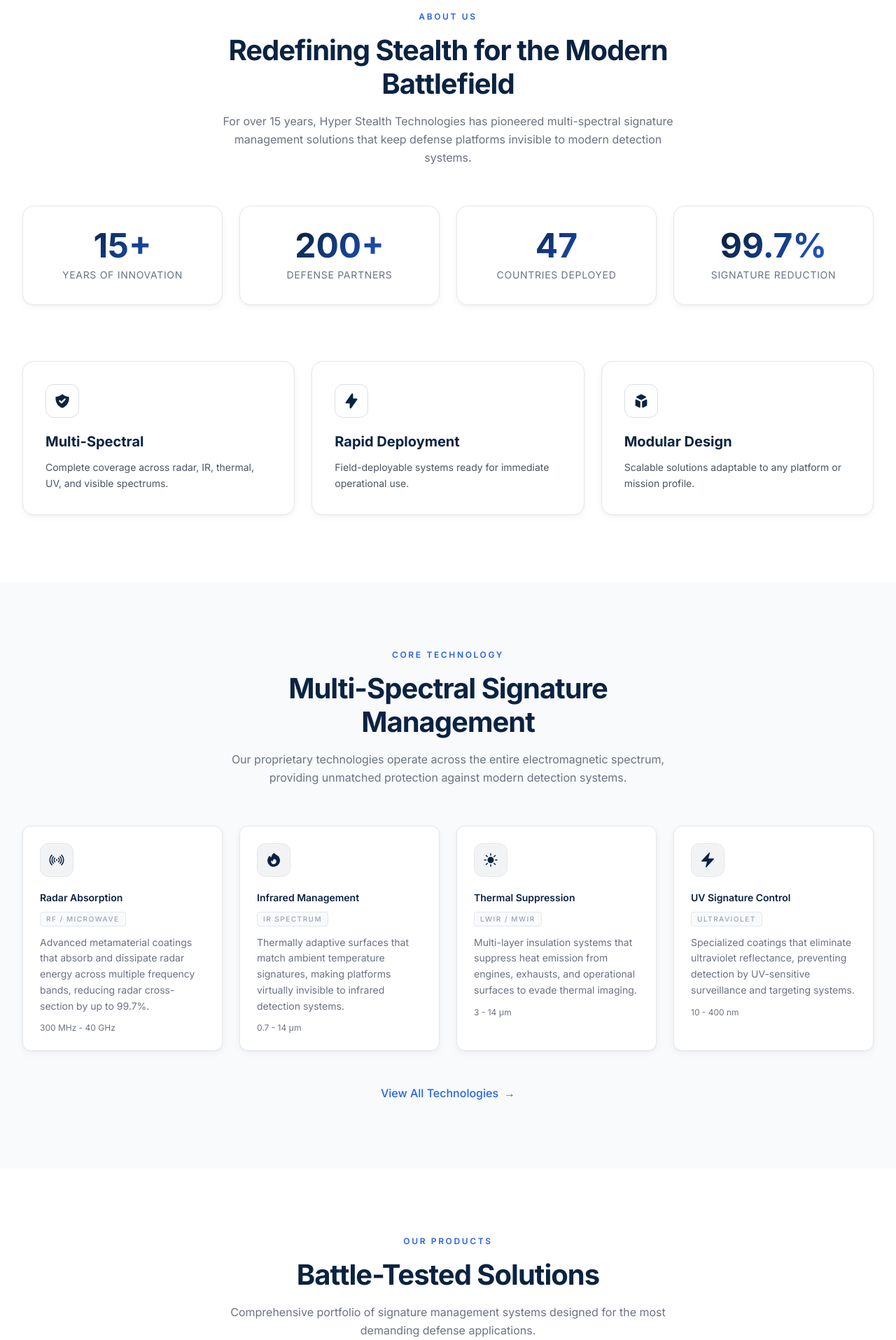
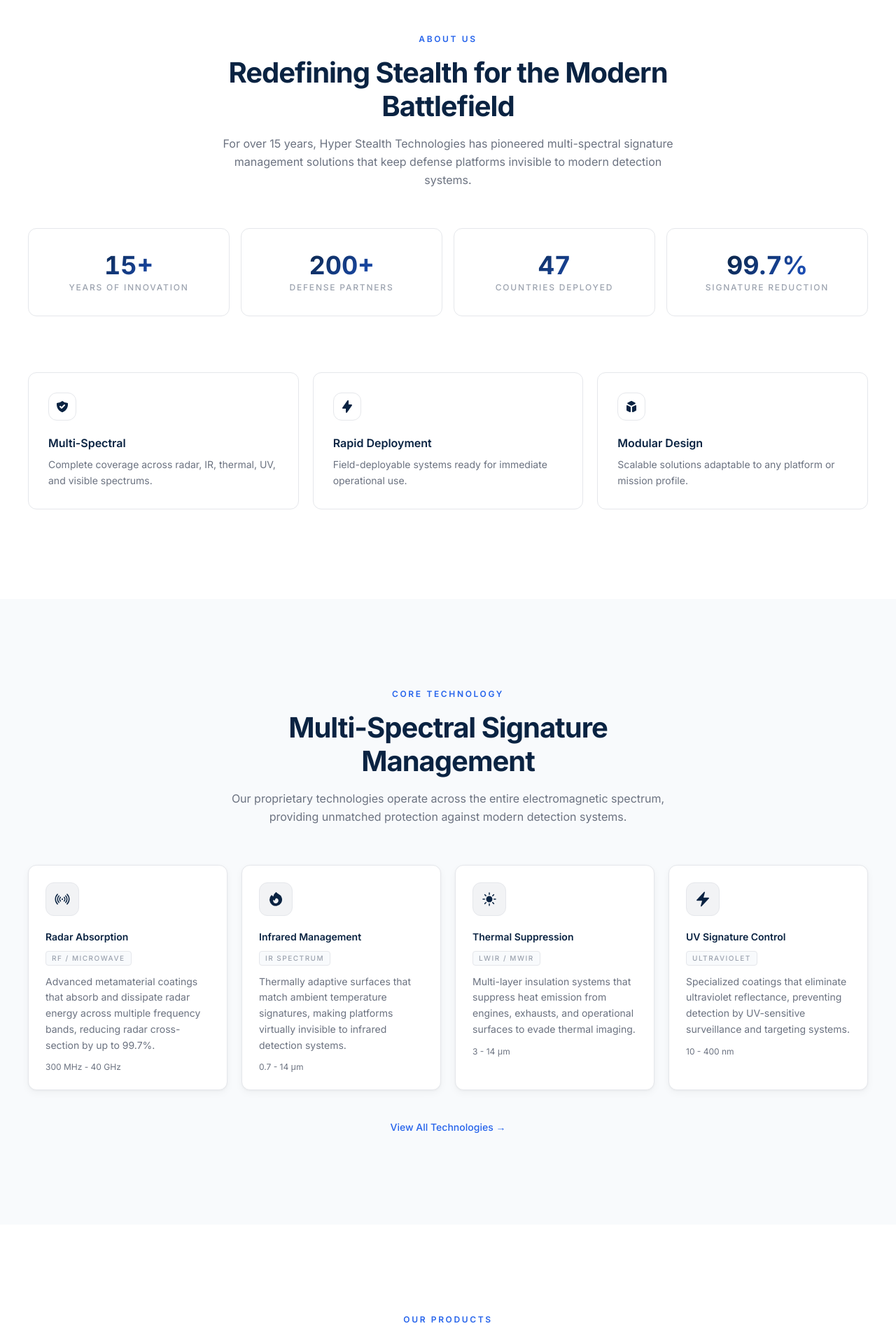
Before and after one commit to Ayush-2-singh/health-stealth-, a Next.js app: page / in a window 1280 px wide. Shown: the part 880-2795 px from the top of the page at 70% size. Built offline with nearby package versions, Linux system fonts and the light colour scheme.

Commit message:
design: home — py-32 sections, alt-bg rhythm, extracted subcomps

```diff
--- a/src/app/page.tsx
+++ b/src/app/page.tsx
@@ -10,6 +10,41 @@
   import { HiShieldCheck, HiLightningBolt, HiCube, HiGlobe, HiAcademicCap, HiCog } from "react-icons/hi";
   import Link from "next/link";
 
+  function StatCard({ value, suffix, label, index }: { value: string; suffix?: string; label: string; index: number }) {
+    return (
+      <motion.div
+        initial={{ opacity: 0, y: 16 }}
+        whileInView={{ opacity: 1, y: 0 }}
+        viewport={{ once: true }}
+        transition={{ duration: 0.5, delay: index * 0.08 }}
+        className="bg-white border border-border rounded-[var(--radius-card)] p-8 text-center hover:border-gray-300 hover:shadow-soft transition-all duration-200"
+      >
+        <div className="text-3xl lg:text-4xl font-bold gradient-text-blue mb-1 tabular-nums">
+          {value}{suffix && <span className="text-secondary">{suffix}</span>}
+        </div>
+        <div className="text-xs text-gray-400 uppercase tracking-[0.15em] font-medium">{label}</div>
+      </motion.div>
+    );
+  }
+
+  function FeatureCard({ icon: Icon, title, desc, index }: { icon: React.ElementType; title: string; desc: string; index: number }) {
+    return (
+      <motion.div
+        initial={{ opacity: 0, y: 16 }}
+        whileInView={{ opacity: 1, y: 0 }}
+        viewport={{ once: true }}
+        transition={{ duration: 0.5, delay: index * 0.08 }}
+        className="bg-white border border-border rounded-[var(--radius-card)] p-7 hover:border-gray-300 hover:shadow-soft transition-all duration-200 group"
+      >
+        <div className="w-10 h-10 bg-primary/6 border border-primary/12 rounded-xl flex items-center justify-center mb-5">
+          <Icon className="w-5 h-5 text-primary" />
+        </div>
+        <h3 className="text-base font-semibold text-heading mb-2">{title}</h3>
+        <p className="text-sm text-gray-500 leading-relaxed">{desc}</p>
+      </motion.div>
+    );
+  }
+
   export default function Home() {
     return (
       <>
@@ -20,89 +55,120 @@
           secondaryCTA={{ label: "Contact Us", href: "/contact" }}
         />
 
-        <section className="relative py-24 px-6 lg:px-8">
+        {/* About / Stats */}
+        <section className="py-32 px-6 lg:px-10">
           <div className="max-w-7xl mx-auto">
-            <SectionTitle eyebrow="About Us" title="Redefining Stealth for the Modern Battlefield" description="For over 15 years, Hyper Stealth Technologies has pioneered multi-spectral signature management solutions that keep defense platforms invisible to modern detection systems." />
-            <div className="grid grid-cols-2 lg:grid-cols-4 gap-6 mb-20">
+            <SectionTitle
+              eyebrow="About Us"
+              title="Redefining Stealth for the Modern Battlefield"
+              description="For over 15 years, Hyper Stealth Technologies has pioneered multi-spectral signature management solutions that keep defense platforms invisible to modern detection systems."
+            />
+            <div className="grid grid-cols-2 lg:grid-cols-4 gap-4 mb-20">
               {stats.map((stat, i) => (
-                <motion.div key={i} initial={{ opacity: 0, y: 30 }} whileInView={{ opacity: 1, y: 0 }} viewport={{ once: true }} transition={{ duration: 0.6, delay: i * 0.1 }} className="relative bg-white border border-border rounded-2xl p-8 text-center hover:border-primary/20 hover:shadow-card transition-all shadow-soft">
-                  <div className="text-4xl md:text-5xl font-bold gradient-text-blue mb-2">{stat.value}<span className="text-secondary">{stat.suffix}</span></div>
-                  <div className="text-sm text-gray-500 uppercase tracking-wider">{stat.label}</div>
-                </motion.div>
+                <StatCard key={i} value={stat.value} suffix={stat.suffix} label={stat.label} index={i} />
               ))}
             </div>
-            <div className="grid grid-cols-1 md:grid-cols-3 gap-6">
+            <div className="grid grid-cols-1 md:grid-cols-3 gap-5">
               {[
                 { icon: HiShieldCheck, title: "Multi-Spectral", desc: "Complete coverage across radar, IR, thermal, UV, and visible spectrums." },
                 { icon: HiLightningBolt, title: "Rapid Deployment", desc: "Field-deployable systems ready for immediate operational use." },
                 { icon: HiCube, title: "Modular Design", desc: "Scalable solutions adaptable to any platform or mission profile." },
-              ].map((item, i) => (
-                <motion.div key={i} initial={{ opacity: 0, y: 30 }} whileInView={{ opacity: 1, y: 0 }} viewport={{ once: true }} transition={{ duration: 0.6, delay: i * 0.1 }} className="bg-white border border-border rounded-2xl p-8 hover:border-primary/20 hover:shadow-card transition-all shadow-soft group">
-                  <div className="w-12 h-12 bg-primary/8 border border-primary/15 rounded-xl flex items-center justify-center mb-5 group-hover:bg-primary/12 transition-colors">
-                    <item.icon className="w-6 h-6 text-primary" />
+              ].map((item, i) => <FeatureCard key={i} icon={item.icon} title={item.title} desc={item.desc} index={i} />)}
+            </div>
+          </div>
+        </section>
+
+        {/* Technology */}
+        <section className="py-32 px-6 lg:px-10 bg-surface">
+          <div className="max-w-7xl mx-auto">
+            <SectionTitle
+              eyebrow="Core Technology"
+              title="Multi-Spectral Signature Management"
+              description="Our proprietary technologies operate across the entire electromagnetic spectrum, providing unmatched protection against modern detection systems."
+            />
+            <div className="grid grid-cols-1 md:grid-cols-2 lg:grid-cols-4 gap-5">
+              {technologies.slice(0, 4).map((tech, i) => <TechnologyCard key={tech.id} tech={tech} index={i} />)}
+            </div>
+            <div className="mt-10 text-center">
+              <Link
+                href="/technology"
+                className="inline-flex items-center gap-1.5 text-sm font-medium text-secondary hover:text-secondary-dark transition-colors duration-150"
+              >
+                View All Technologies →
+              </Link>
+            </div>
+          </div>
+        </section>
+
+        {/* Products */}
+        <section className="py-32 px-6 lg:px-10">
+          <div className="max-w-7xl mx-auto">
+            <SectionTitle
+              eyebrow="Our Products"
+              title="Battle-Tested Solutions"
+              description="Comprehensive portfolio of signature management systems designed for the most demanding defense applications."
+            />
+            <div className="grid grid-cols-1 md:grid-cols-2 lg:grid-cols-3 gap-5">
+              {products.slice(0, 3).map((product, i) => <ProductCard key={product.id} product={product} index={i} />)}
+            </div>
+            <div className="mt-10 text-center">
+              <Link
+                href="/products"
+                className="inline-flex items-center gap-1.5 text-sm font-medium text-secondary hover:text-secondary-dark transition-colors duration-150"
+              >
+                Explore Full Catalog →
+              </Link>
+            </div>
+          </div>
+        </section>
+
+        {/* Applications */}
+        <section className="py-32 px-6 lg:px-10 bg-surface">
+          <div className="max-w-7xl mx-auto">
+            <SectionTitle
+              eyebrow="Applications"
+              title="Across All Domains"
+              description="Our solutions protect platforms and personnel across land, sea, air, and critical infrastructure."
+            />
+            <div className="grid grid-cols-1 sm:grid-cols-2 lg:grid-cols-5 gap-4">
+              {applications.map((app, i) => (
+                <motion.div
+                  key={app.id}
+                  initial={{ opacity: 0, y: 16 }}
+                  whileInView={{ opacity: 1, y: 0 }}
+                  viewport={{ once: true }}
+                  transition={{ duration: 0.5, delay: i * 0.07 }}
+                  className="group bg-white border border-border rounded-[var(--radius-card)] p-5 hover:border-gray-300 hover:shadow-soft transition-all duration-200"
+                >
+                  <div className="w-10 h-10 bg-primary/5 border border-primary/10 rounded-xl flex items-center justify-center mb-4">
+                    <HiGlobe className="w-5 h-5 text-primary" />
                   </div>
-                  <h3 className="text-xl font-bold text-heading mb-3">{item.title}</h3>
-                  <p className="text-gray-600 text-sm leading-relaxed">{item.desc}</p>
+                  <h3 className="text-sm font-semibold text-heading mb-1.5 group-hover:text-primary transition-colors duration-150">{app.title}</h3>
+                  <p className="text-xs text-gray-500 leading-relaxed line-clamp-3">{app.description}</p>
                 </motion.div>
               ))}
             </div>
           </div>
         </section>
 
-        <section className="relative py-24 px-6 lg:px-8 bg-surface">
+        {/* Research */}
+        <section className="py-32 px-6 lg:px-10">
           <div className="max-w-7xl mx-auto">
-            <SectionTitle eyebrow="Core Technology" title="Multi-Spectral Signature Management" description="Our proprietary technologies operate across the entire electromagnetic spectrum, providing unmatched protection against modern detection systems." />
-            <div className="grid grid-cols-1 md:grid-cols-2 lg:grid-cols-4 gap-6">
-              {technologies.slice(0, 4).map((tech, i) => <TechnologyCard key={tech.id} tech={tech} index={i} />)}
-            </div>
-            <div className="text-center mt-12">
-              <Link href="/technology" className="inline-flex items-center gap-2 text-secondary hover:text-secondary-dark font-medium transition-colors">View All Technologies <span>→</span></Link>
-            </div>
-          </div>
-        </section>
-
-        <section className="relative py-24 px-6 lg:px-8">
-          <div className="max-w-7xl mx-auto">
-            <SectionTitle eyebrow="Our Products" title="Battle-Tested Solutions" description="Comprehensive portfolio of signature management systems designed for the most demanding defense applications." />
-            <div className="grid grid-cols-1 md:grid-cols-2 lg:grid-cols-3 gap-6">
-              {products.slice(0, 3).map((product, i) => <ProductCard key={product.id} product={product} index={i} />)}
-            </div>
-            <div className="text-center mt-12">
-              <Link href="/products" className="inline-flex items-center gap-2 text-secondary hover:text-secondary-dark font-medium transition-colors">Explore Full Catalog <span>→</span></Link>
-            </div>
-          </div>
-        </section>
-
-        <section className="relative py-24 px-6 lg:px-8 bg-surface">
-          <div className="max-w-7xl mx-auto">
-            <SectionTitle eyebrow="Applications" title="Across All Domains" description="Our solutions protect platforms and personnel across land, sea, air, and critical infrastructure." />
-            <div className="grid grid-cols-1 md:grid-cols-2 lg:grid-cols-5 gap-4">
-              {applications.map((app, i) => (
-                <motion.div key={app.id} initial={{ opacity: 0, y: 30 }} whileInView={{ opacity: 1, y: 0 }} viewport={{ once: true }} transition={{ duration: 0.5, delay: i * 0.08 }} whileHover={{ y: -4 }} className="group relative bg-white border border-border rounded-2xl p-6 hover:border-primary/20 hover:shadow-card transition-all shadow-soft">
-                  <div className="w-12 h-12 bg-gradient-to-br from-primary/8 to-secondary/5 rounded-xl flex items-center justify-center mb-4">
-                    <HiGlobe className="w-6 h-6 text-primary" />
-                  </div>
-                  <h3 className="text-lg font-bold text-heading mb-2 group-hover:text-primary transition-colors">{app.title}</h3>
-                  <p className="text-xs text-gray-600 leading-relaxed line-clamp-3">{app.description}</p>
-                </motion.div>
-              ))}
-            </div>
-          </div>
-        </section>
-
-        <section className="relative py-24 px-6 lg:px-8">
-          <div className="max-w-7xl mx-auto">
-            <SectionTitle eyebrow="Research & Innovation" title="Pushing the Boundaries" description="Our research labs drive continuous innovation in materials science, electromagnetic engineering, and thermal management." />
-            <div className="grid grid-cols-1 md:grid-cols-2 lg:grid-cols-3 gap-6">
+            <SectionTitle
+              eyebrow="Research & Innovation"
+              title="Pushing the Boundaries"
+              description="Our research labs drive continuous innovation in materials science, electromagnetic engineering, and thermal management."
+            />
+            <div className="grid grid-cols-1 md:grid-cols-2 lg:grid-cols-3 gap-5">
               {researchAreas.slice(0, 3).map((area, i) => (
-                <GlassCard key={area.id} delay={i * 0.1}>
+                <GlassCard key={area.id} delay={i * 0.08}>
                   <div className="flex items-start gap-4">
-                    <div className="w-12 h-12 bg-primary/8 border border-primary/15 rounded-xl flex items-center justify-center flex-shrink-0">
-                      <HiAcademicCap className="w-6 h-6 text-primary" />
+                    <div className="w-10 h-10 bg-primary/5 border border-primary/10 rounded-xl flex items-center justify-center flex-shrink-0 mt-0.5">
+                      <HiAcademicCap className="w-5 h-5 text-primary" />
                     </div>
                     <div>
-                      <h3 className="text-lg font-bold text-heading mb-2">{area.title}</h3>
-                      <p className="text-sm text-gray-600 leading-relaxed">{area.description}</p>
+                      <h3 className="text-base font-semibold text-heading mb-1.5">{area.title}</h3>
+                      <p className="text-sm text-gray-500 leading-relaxed">{area.description}</p>
                     </div>
                   </div>
                 </GlassCard>
@@ -111,10 +177,15 @@
           </div>
         </section>
 
-        <section className="relative py-24 px-6 lg:px-8 bg-surface">
+        {/* Manufacturing pipeline */}
+        <section className="py-32 px-6 lg:px-10 bg-surface">
           <div className="max-w-7xl mx-auto">
-            <SectionTitle eyebrow="Manufacturing" title="Precision at Scale" description="State-of-the-art manufacturing facilities delivering defense-grade quality with unmatched consistency." />
-            <div className="grid grid-cols-2 md:grid-cols-3 lg:grid-cols-6 gap-4">
+            <SectionTitle
+              eyebrow="Manufacturing"
+              title="Precision at Scale"
+              description="State-of-the-art manufacturing facilities delivering defense-grade quality with unmatched consistency."
+            />
+            <div className="grid grid-cols-2 md:grid-cols-3 lg:grid-cols-6 gap-3">
               {[
                 { icon: HiAcademicCap, label: "Research" },
                 { icon: HiCube, label: "Materials" },
@@ -123,10 +194,16 @@
                 { icon: HiShieldCheck, label: "Quality" },
                 { icon: HiGlobe, label: "Deployment" },
               ].map((step, i) => (
-                <motion.div key={i} initial={{ opacity: 0, y: 20 }} whileInView={{ opacity: 1, y: 0 }} viewport={{ once: true }} transition={{ duration: 0.5, delay: i * 0.1 }} className="relative bg-white border border-border rounded-xl p-5 text-center hover:border-primary/20 hover:shadow-soft transition-all shadow-soft">
-                  <step.icon className="w-8 h-8 text-primary mx-auto mb-3" />
-                  <div className="text-xs text-gray-500 uppercase tracking-wider">{step.label}</div>
-                  {i < 5 && <div className="hidden lg:block absolute top-1/2 -right-2 w-4 h-px bg-border" />}
+                <motion.div
+                  key={i}
+                  initial={{ opacity: 0, y: 12 }}
+                  whileInView={{ opacity: 1, y: 0 }}
+                  viewport={{ once: true }}
+                  transition={{ duration: 0.4, delay: i * 0.07 }}
+                  className="bg-white border border-border rounded-[var(--radius-card)] p-5 text-center hover:border-gray-300 transition-all duration-200"
+                >
+                  <step.icon className="w-6 h-6 text-primary mx-auto mb-3" />
+                  <div className="text-xs font-medium text-gray-500 uppercase tracking-[0.12em]">{step.label}</div>
                 </motion.div>
               ))}
             </div>
```
